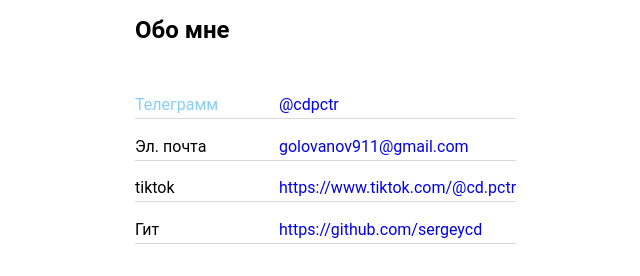
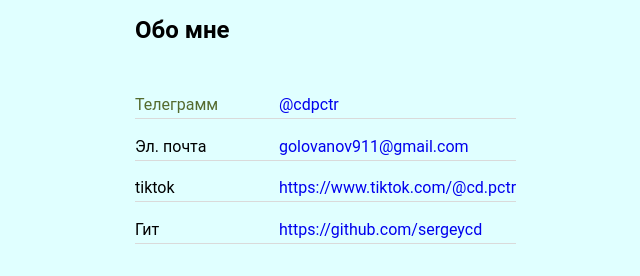
Before and after one commit to sergeycd/cd, a plain HTML site: page index.html in a window 1280 px wide. In both pictures the pointer is over the element "Телеграмм". Shown: the part 324-600 px from the top of the page, without its empty margins (25-665 px from the left). Drawn offline with Linux system fonts and the light colour scheme.

Commit message:
background

```diff
--- a/index.html
+++ b/index.html
@@ -4,7 +4,7 @@
 <title>golovanov sergey </title>
 <link rel="stylesheet" href="main.css">
 </head>
-<body>
+<body bgcolor="#E0FFFF">
 <main class="container"> <h1>Голованов Сергей</h1>
 	<p>Возьмите меня на работу</p>
 	<section>
--- a/main.css
+++ b/main.css
@@ -75,5 +75,5 @@ border: 3px solid 	#87CEFA;
 
 
 .contacts dt:hover{
-	color: 	#87CEFA ;
+	color: 	#556B2F ;
 }
```
Also changed, not shown: me1.jpg.
